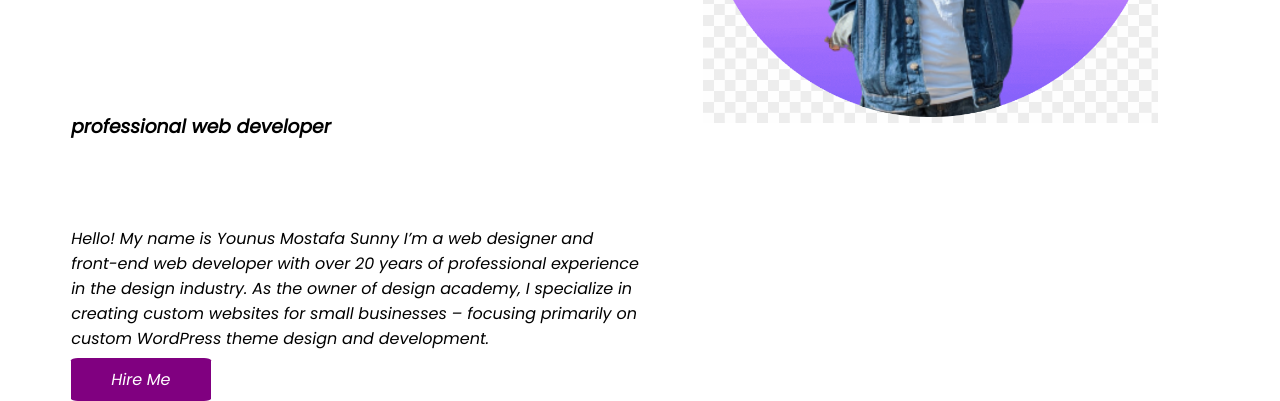
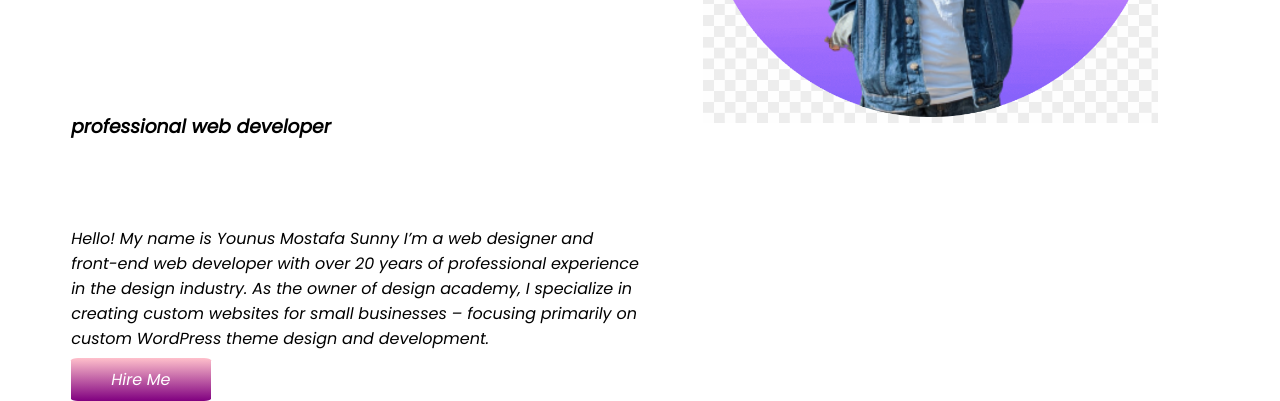
Before and after one commit to Younus01806753/developer-portfolio, a plain HTML site: page index.html in a window 1280 px wide. Shown: the part 414-815 px from the top of the page. Drawn offline with Linux system fonts and the light colour scheme.

Commit message:
button gradient and font weight added

```diff
--- a/style.css
+++ b/style.css
@@ -24,9 +24,10 @@ section{
 }
 .link-button{
     text-decoration: none;
-    background-color: purple;
+    background-image: linear-gradient(pink, purple);
     padding: 10px 40px;
     border-radius: 5%;
+    font-weight: 700px;
 }
 a{
     color: white;
```
Also changed, not shown: Image/top banner.png (added).
